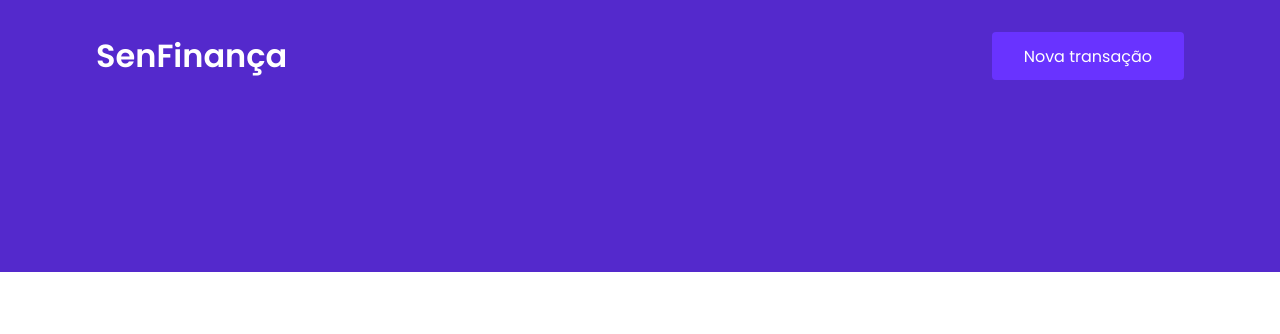
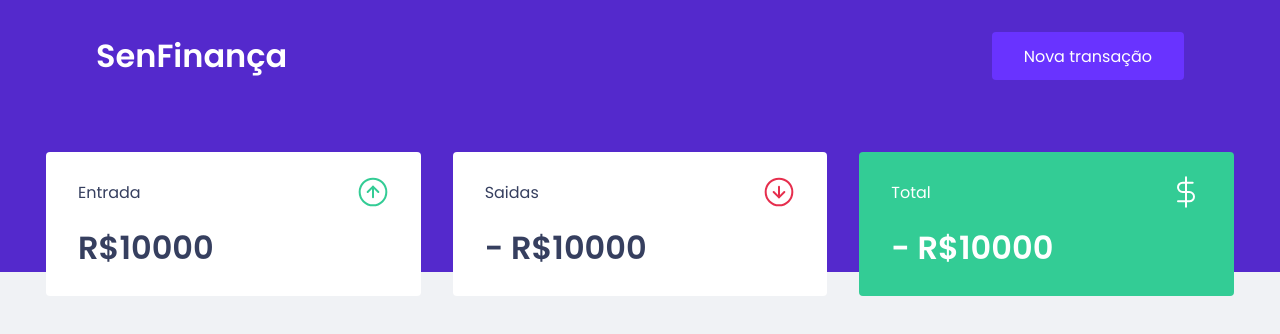
Before and after one commit to allythy/challenge-sense-data, a React (Vite) app: page / in a window 1280 px wide. Shown: the top 334 px of the page. Built offline with nearby package versions, Linux system fonts and the light colour scheme.

Commit message:
feat: Creating summary component

```diff
--- a/src/App.jsx
+++ b/src/App.jsx
@@ -1,10 +1,12 @@
 import React from "react";
+import { Dashboard } from "./components/Dashboard";
 import { Header } from "./components/Header";
 
 export function App() {
   return (
     <>
       <Header />
+      <Dashboard />
     </>
   );
 }
--- /dev/null
+++ b/src/components/Dashboard/index.jsx
@@ -0,0 +1,10 @@
+import { Container } from "./styles";
+import { Summary} from '../Summary';
+
+export function Dashboard() {
+  return (
+    <Container>
+      <Summary />
+    </Container>
+  );
+}
--- /dev/null
+++ b/src/components/Dashboard/styles.js
@@ -0,0 +1,7 @@
+import styled from 'styled-components';
+
+export const Container = styled.main`
+  max-width: 1220px;
+  margin: 0 auto;
+  padding: 2.5rem 1rem;
+`
--- a/src/components/Header/index.jsx
+++ b/src/components/Header/index.jsx
@@ -1,5 +1,4 @@
 import { Container, Content, Title } from "./styles"
-import logoImg from '../../assets/logo.svg'
 
 export function Header(){
   return(
@@ -7,7 +6,6 @@
       <Content>
         <Title>SenFinança</Title>
         <button type="button">Nova transação</button>
-
       </Content>
     </Container>
   )
--- /dev/null
+++ b/src/components/Summary/index.jsx
@@ -0,0 +1,34 @@
+import { Container } from "./styles";
+import incomeImg from "../../assets/income.svg";
+import outcomeImg from "../../assets/outcome.svg";
+import total from "../../assets/total.svg";
+
+export function Summary() {
+  return (
+    <Container>
+      <article>
+        <header>
+          <p>Entrada</p>
+          <img src={incomeImg} alt="Entrada" />
+        </header>
+        <strong>R$10000</strong>
+      </article>
+
+      <article>
+        <header>
+          <p>Saidas</p>
+          <img src={outcomeImg} alt="Saidas" />
+        </header>
+        <strong> - R$10000</strong>
+      </article>
+
+      <article className="highlight-background">
+        <header>
+          <p>Total</p>
+          <img src={total} alt="Total" />
+        </header>
+        <strong> - R$10000</strong>
+      </article>
+    </Container>
+  );
+}
--- /dev/null
+++ b/src/components/Summary/styles.js
@@ -0,0 +1,35 @@
+import styled from 'styled-components';
+
+export const Container = styled.div`
+  display: grid;
+  grid-template-columns: repeat(3, 1fr);
+  gap: 2rem;
+  margin-top: -10rem;
+
+  article{
+    background: var(--shape);
+    padding: 1.5rem 2rem;
+    border-radius: 0.25rem;
+    color: var(--text-title);
+
+    header{
+      display: flex;
+      align-items: center;
+      justify-content: space-between;
+    }
+
+    strong{
+      display: block;
+      margin-top: 1rem;
+      font-size: 2rem;
+      font-weight: 600;
+      line-height: 3rem;
+    }
+
+    &.highlight-background{
+      background: var(--green);
+      color: var(--shape);
+    }
+  }
+
+`
--- a/src/styles/globa.js
+++ b/src/styles/globa.js
@@ -2,8 +2,9 @@
 
 export const GlobalStyle = createGlobalStyle`
   :root{
-    --background: #f0f2f5;
+    --background: #F0F2F5;
     --red: #e52e4d;
+    --green: #33CC95;
     --blue: #5429cc;
     --blue-light: #6933ff;
     --text-title: #363f5f;
@@ -27,7 +28,7 @@
   }
 
   body{
-    background: var(---background);
+    background: var(--background);
   }
 
   body, input, textarea, button{
```
